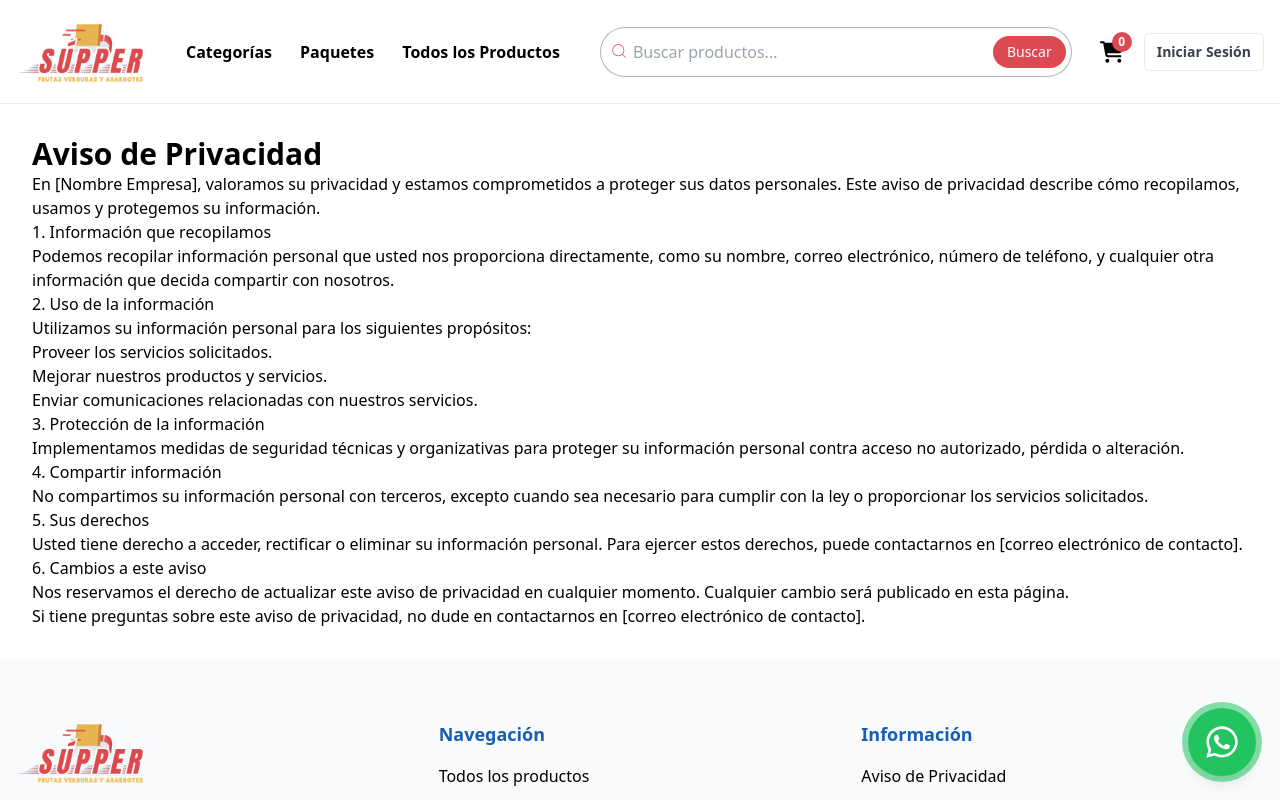
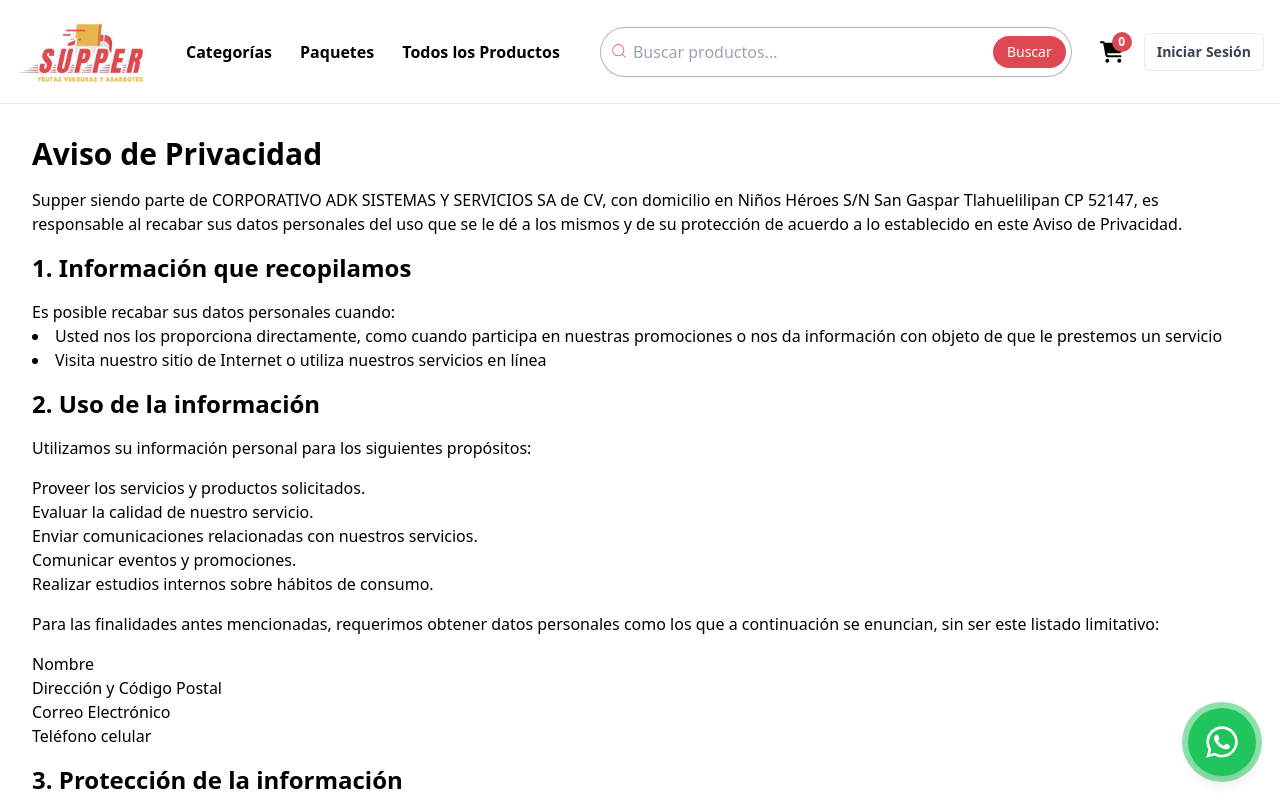
Before and after one commit to bananawebsolutions/supper, a Next.js app: page /aviso-privacidad in a window 1280 px wide. Shown: the top 800 px of the page. Built offline with nearby package versions, Linux system fonts and the light colour scheme; no server answers.

Commit message:
📄 Update Aviso de Privacidad page content and link

```diff
--- a/src/app/(user)/aviso-privacidad/page.tsx
+++ b/src/app/(user)/aviso-privacidad/page.tsx
@@ -1,59 +1,109 @@
 const AvisoPrivacidadPage = () => {
     return (
-        <div className="p-8 w-full max-w-screen-xl mx-auto">
+        <div className="p-8 w-full max-w-screen-xl mx-auto flex flex-col gap-y-4">
             <h1 className="font-bold text-3xl">Aviso de Privacidad</h1>
             <p>
-                En [Nombre Empresa], valoramos su privacidad y estamos
-                comprometidos a proteger sus datos personales. Este aviso de
-                privacidad describe cómo recopilamos, usamos y protegemos su
-                información.
+                Supper siendo parte de CORPORATIVO ADK SISTEMAS Y SERVICIOS SA
+                de CV, con domicilio en Niños Héroes S/N San Gaspar
+                Tlahuelilipan CP 52147, es responsable al recabar sus datos
+                personales del uso que se le dé a los mismos y de su protección
+                de acuerdo a lo establecido en este Aviso de Privacidad.
             </p>
-            <h2>1. Información que recopilamos</h2>
+            <h2 className="font-bold text-2xl">
+                1. Información que recopilamos
+            </h2>
             <p>
-                Podemos recopilar información personal que usted nos proporciona
-                directamente, como su nombre, correo electrónico, número de
-                teléfono, y cualquier otra información que decida compartir con
-                nosotros.
+                Es posible recabar sus datos personales cuando:
+                <ul></ul>
+                <li>
+                    Usted nos los proporciona directamente, como cuando
+                    participa en nuestras promociones o nos da información con
+                    objeto de que le prestemos un servicio{" "}
+                </li>
+                <li>
+                    Visita nuestro sitio de Internet o utiliza nuestros
+                    servicios en línea
+                </li>
             </p>
-            <h2>2. Uso de la información</h2>
+            <h2 className="font-bold text-2xl">2. Uso de la información</h2>
             <p>
                 Utilizamos su información personal para los siguientes
                 propósitos:
             </p>
             <ul>
-                <li>Proveer los servicios solicitados.</li>
-                <li>Mejorar nuestros productos y servicios.</li>
+                <li>Proveer los servicios y productos solicitados.</li>
+                <li>Evaluar la calidad de nuestro servicio.</li>
                 <li>
                     Enviar comunicaciones relacionadas con nuestros servicios.
                 </li>
+                <li>Comunicar eventos y promociones.</li>
+                <li>Realizar estudios internos sobre hábitos de consumo.</li>
             </ul>
-            <h2>3. Protección de la información</h2>
+
+            <p>
+                Para las finalidades antes mencionadas, requerimos obtener datos
+                personales como los que a continuación se enuncian, sin ser este
+                listado limitativo:
+            </p>
+
+            <ul>
+                <li>Nombre</li>
+                <li>Dirección y Código Postal</li>
+                <li>Correo Electrónico</li>
+                <li>Teléfono celular</li>
+            </ul>
+            <h2 className="font-bold text-2xl">
+                3. Protección de la información
+            </h2>
             <p>
                 Implementamos medidas de seguridad técnicas y organizativas para
                 proteger su información personal contra acceso no autorizado,
                 pérdida o alteración.
             </p>
-            <h2>4. Compartir información</h2>
             <p>
-                No compartimos su información personal con terceros, excepto
-                cuando sea necesario para cumplir con la ley o proporcionar los
-                servicios solicitados.
+                La confidencialidad de los Datos está garantizada y los mismos
+                están protegidos por medidas de seguridad administrativas,
+                técnicas y físicas, para evitar su daño, pérdida, alteración,
+                destrucción, uso, acceso, o divulgación indebida. Únicamente las
+                personas autorizadas tendrán acceso a sus Datos.
             </p>
-            <h2>5. Sus derechos</h2>
+            <h2 className="font-bold text-2xl">4. Compartir información</h2>
             <p>
-                Usted tiene derecho a acceder, rectificar o eliminar su
-                información personal. Para ejercer estos derechos, puede
-                contactarnos en [correo electrónico de contacto].
+                Sus datos personales no serán transferidos a terceros para fines
+                distintos a los antes mencionados y de mercadotecnia,
+                salvaguardando en todo momento la privacidad de los mismos. Sus
+                datos personales pueden ser transferidos a una empresa filial,
+                la cual asumirá las mismas obligaciones que correspondan al
+                responsable que transfirió los datos. Si Usted no manifiesta su
+                oposición para que sus datos personales sean transferidos, se
+                entenderá que ha otorgado su consentimiento para ello.
             </p>
-            <h2>6. Cambios a este aviso</h2>
+            <h2 className="font-bold text-2xl">5. Sus derechos</h2>
             <p>
-                Nos reservamos el derecho de actualizar este aviso de privacidad
-                en cualquier momento. Cualquier cambio será publicado en esta
-                página.
+                Usted tiene derecho de acceder, rectificar y cancelar sus datos
+                personales, así como de oponerse al tratamiento de los mismos o
+                revocar el consentimiento que para tal fin nos haya otorgado,
+                haciendo su petición por escrito al correo electrónico
+                alfredoigual@gmail.com con los requisitos estipulados en la Ley
+                Federal de Protección de Datos en Posesión de Particulares.
+            </p>
+            <h2 className="font-bold text-2xl">6. Cambios a este aviso</h2>
+            <p>
+                Nos reservamos el derecho de efectuar en cualquier momento
+                modificaciones al presente aviso de privacidad, para la atención
+                de novedades legislativas, políticas internas o nuevos
+                requerimientos para la prestación u ofrecimiento de nuestros
+                servicios o productos. Estas modificaciones estarán disponibles
+                al público a través de nuestra página de Internet
+                www.supper.com.mx , donde igual podrá consultar el Aviso de
+                Privacidad Integral.
             </p>
             <p>
                 Si tiene preguntas sobre este aviso de privacidad, no dude en
-                contactarnos en [correo electrónico de contacto].
+                contactarnos en alfredoigual@gmail.com.
+            </p>
+            <p className="text-sm text-gray-700">
+                Fecha última actualización 25 de Marzo de 2025
             </p>
         </div>
     );
--- a/src/constants/index.ts
+++ b/src/constants/index.ts
@@ -28,7 +28,7 @@ export const footerData = [
                 listData: [
                     {
                         name: "Aviso de Privacidad",
-                        link: "/aviso-de-privacidad",
+                        link: "/aviso-privacidad",
                     },
                     {
                         name: "Términos y Condiciones",
```
